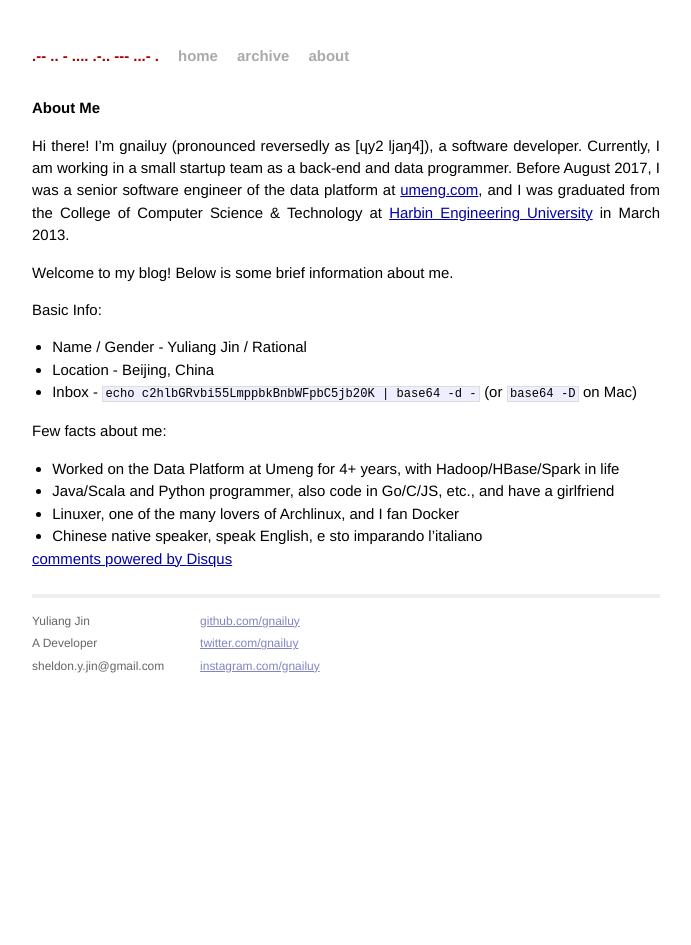
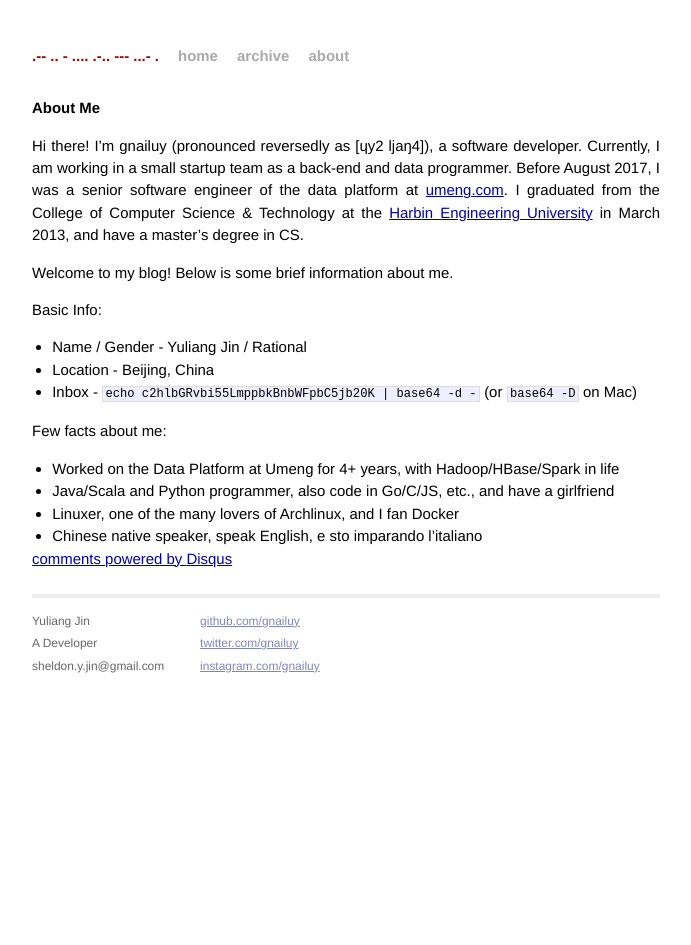
Before and after one commit to gnailuy/gnailuy.com, a Jekyll site: the page built from about.markdown, in a window 1280 px wide. Shown: the whole page, without its empty margins (294-985 px from the left). Built offline with Jekyll 4.4.1, drawn with Linux system fonts in a browser that asks for light colours; Markdown is read by kramdown in place of the engine named in the settings; comment, search, counter and statistics services are not loaded.

Commit message:
grammarly

```diff
--- a/about.markdown
+++ b/about.markdown
@@ -7,10 +7,9 @@ permalink: /about/index.html
 
 Hi there! I'm gnailuy (pronounced reversedly as [ɥy2 ljaŋ4]), a software developer.
 Currently, I am working in a small startup team as a back-end and data programmer.
-Before August 2017,
-I was a senior software engineer of the data platform at [umeng.com][umeng],
-and I was graduated from the College of Computer Science & Technology at
-[Harbin Engineering University][heu] in March 2013.
+Before August 2017, I was a senior software engineer of the data platform at [umeng.com][umeng].
+I graduated from the College of Computer Science & Technology at the
+[Harbin Engineering University][heu] in March 2013, and have a master's degree in CS.
 
 Welcome to my blog! Below is some brief information about me.
 
```
